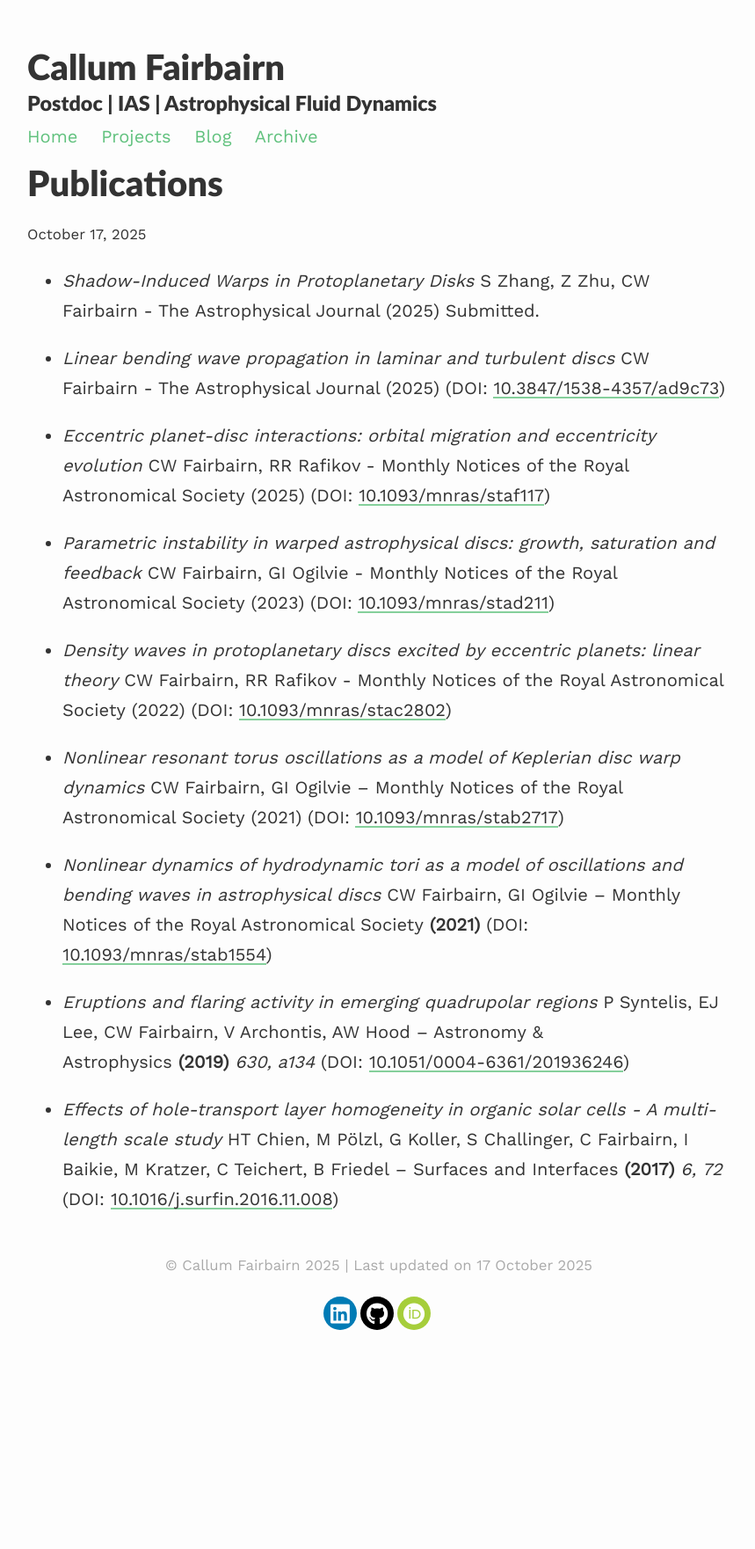
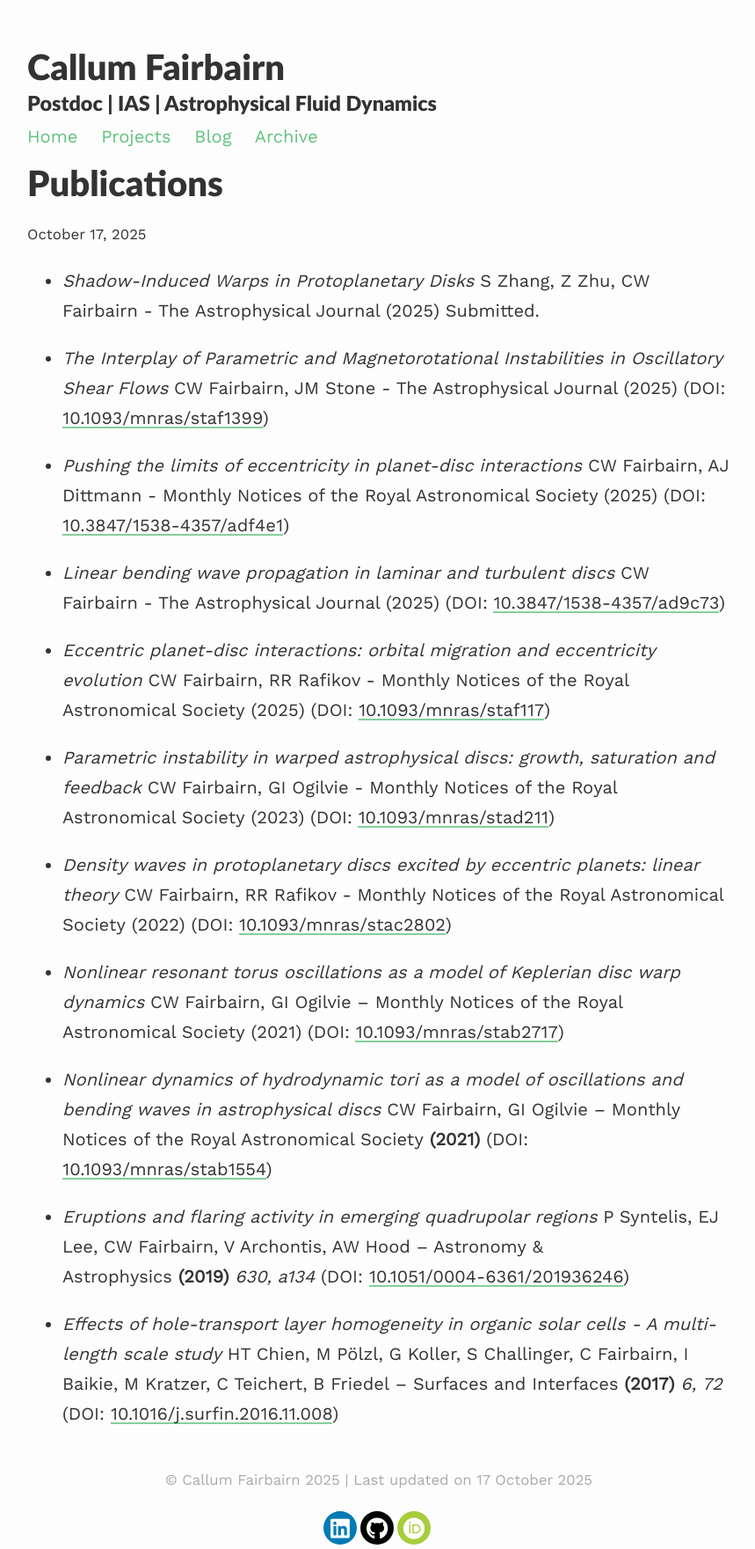
Before and after one commit to callumf8/callumf8.github.io, a Jekyll site: the page built from _projects/publications.md, in a window 1280 px wide. Shown: the whole page at 88% size, without its empty margins (209-1068 px from the left). Built offline with Jekyll 4.4.1, drawn with Linux system fonts in a browser that asks for light colours; before the commit the page ends 1517 px from its top, so only the background shows below that.

Commit message:
Updating publications.

```diff
--- a/_projects/publications.md
+++ b/_projects/publications.md
@@ -5,6 +5,10 @@ description: A list of my published articles.
 ---
 
 *   *Shadow-Induced Warps in Protoplanetary Disks*  S Zhang, Z Zhu, CW Fairbairn - The Astrophysical Journal (2025) Submitted.
+
+*   *The Interplay of Parametric and Magnetorotational Instabilities in Oscillatory Shear Flows*  CW Fairbairn, JM Stone - The Astrophysical Journal (2025) (DOI: [10.1093/mnras/staf1399](https://doi.org/10.1093/mnras/staf1399))
+
+*   *Pushing the limits of eccentricity in planet-disc interactions*  CW Fairbairn, AJ Dittmann - Monthly Notices of the Royal Astronomical Society (2025) (DOI: [10.3847/1538-4357/adf4e1](https://iopscience.iop.org/article/10.3847/1538-4357/adf4e1))
 
 *   *Linear bending wave propagation in laminar and turbulent discs*  CW Fairbairn - The Astrophysical Journal (2025) (DOI: [10.3847/1538-4357/ad9c73](https://doi.org/10.3847/1538-4357/ad9c73))
 
```
